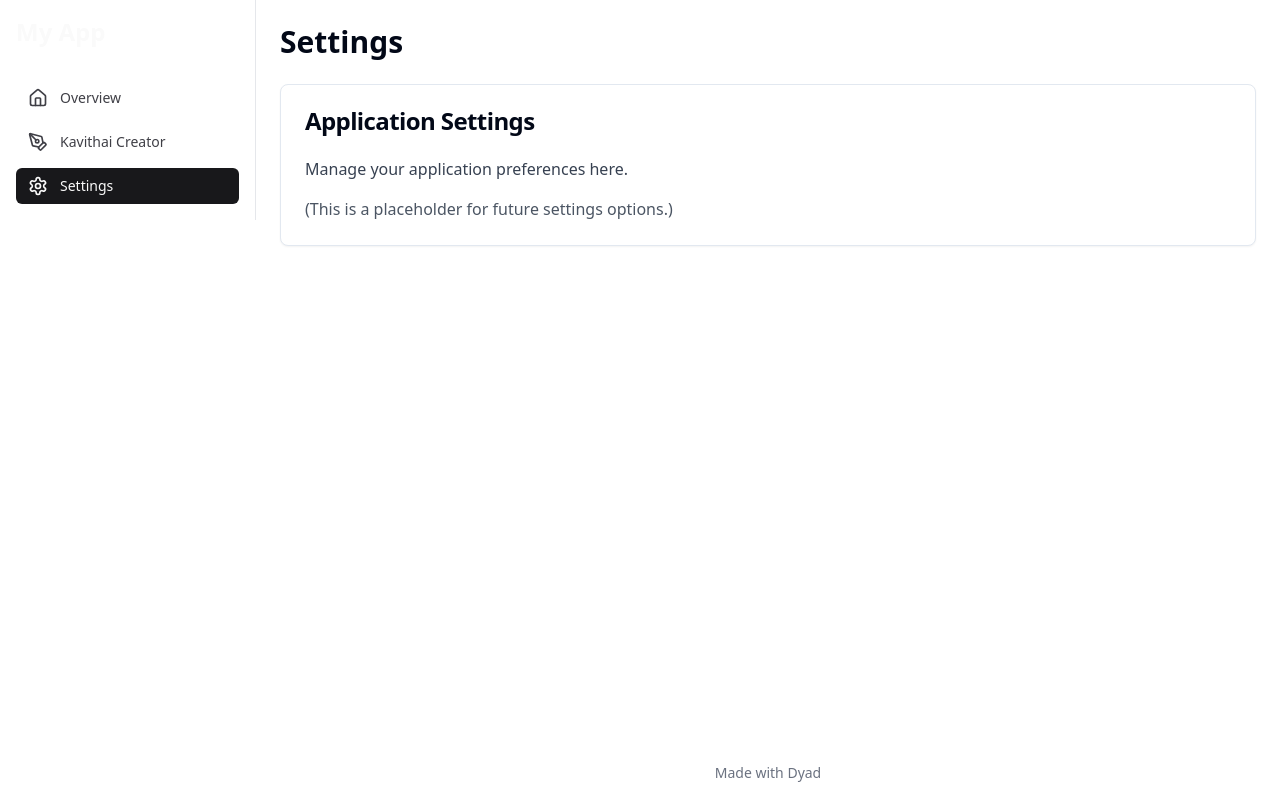
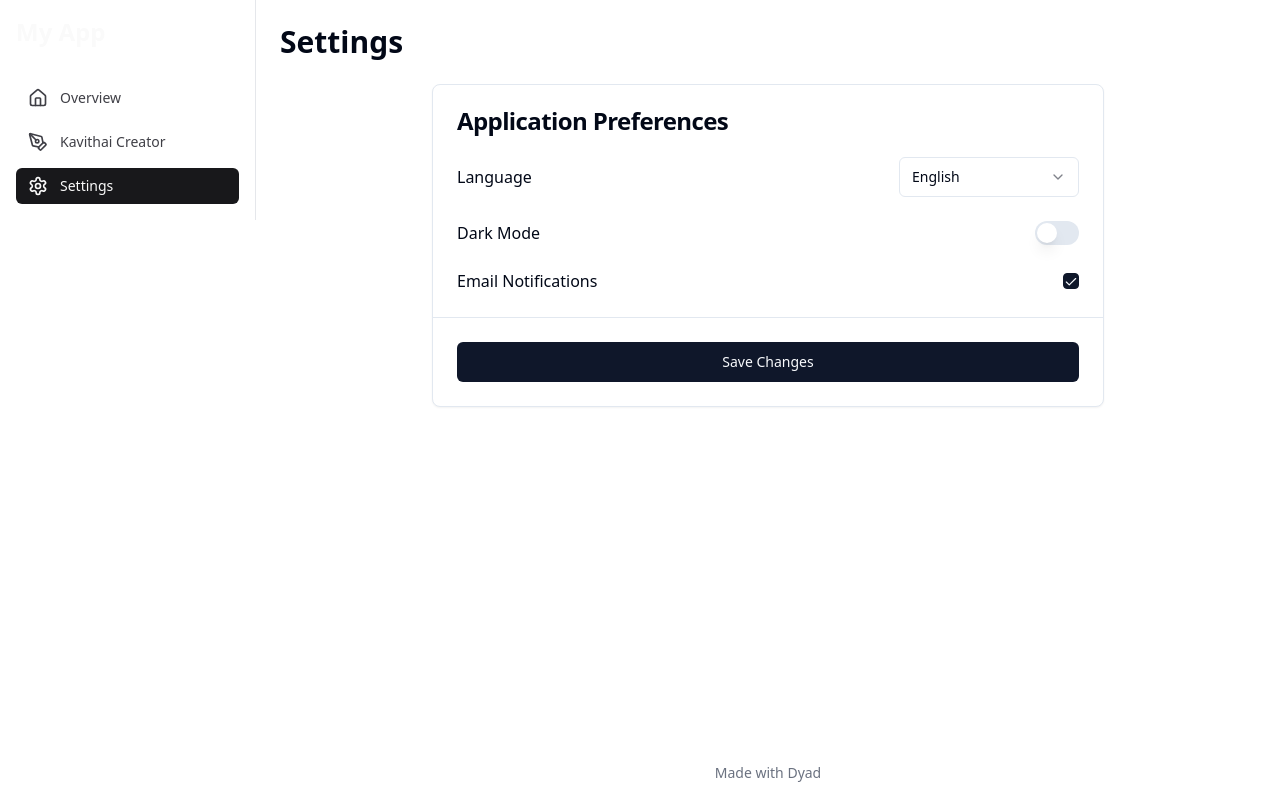
Before and after one commit to Joshikaa-R-5926/kavithai, a React (Vite) app: page /dashboard/settings in a window 1280 px wide. Built offline with nearby package versions, Linux system fonts and the light colour scheme.

Commit message:
[dyad] Added configuration options to the settings page - wrote 1 file(s)

```diff
--- a/src/pages/SettingsPage.tsx
+++ b/src/pages/SettingsPage.tsx
@@ -1,24 +1,74 @@
 "use client";
 
-import React from "react";
-import { Card, CardContent, CardHeader, CardTitle } from "@/components/ui/card";
+import React, { useState } from "react";
+import { Card, CardContent, CardHeader, CardTitle, CardFooter } from "@/components/ui/card";
+import { Label } from "@/components/ui/label";
+import { Select, SelectContent, SelectItem, SelectTrigger, SelectValue } from "@/components/ui/select";
+import { Switch } from "@/components/ui/switch";
+import { Checkbox } from "@/components/ui/checkbox";
+import { Button } from "@/components/ui/button";
+import { showSuccess } from "@/utils/toast";
 
 const SettingsPage = () => {
+  const [language, setLanguage] = useState<string>("english");
+  const [darkMode, setDarkMode] = useState<boolean>(false);
+  const [emailNotifications, setEmailNotifications] = useState<boolean>(true);
+
+  const handleSaveChanges = () => {
+    console.log("Saving settings:", { language, darkMode, emailNotifications });
+    showSuccess("Settings saved successfully!");
+    // In a real app, you would send these settings to a backend or update a global state/context.
+  };
+
   return (
     <div className="p-6">
       <h1 className="text-3xl font-bold mb-6">Settings</h1>
-      <Card>
+      <Card className="w-full max-w-2xl mx-auto">
         <CardHeader>
-          <CardTitle>Application Settings</CardTitle>
+          <CardTitle>Application Preferences</CardTitle>
         </CardHeader>
-        <CardContent>
-          <p className="text-gray-700 dark:text-gray-300">
-            Manage your application preferences here.
-          </p>
-          <p className="mt-4 text-gray-600 dark:text-gray-400">
-            (This is a placeholder for future settings options.)
-          </p>
+        <CardContent className="space-y-6">
+          {/* Language Setting */}
+          <div className="flex items-center justify-between">
+            <Label htmlFor="language-select" className="text-base">Language</Label>
+            <Select value={language} onValueChange={setLanguage}>
+              <SelectTrigger id="language-select" className="w-[180px]">
+                <SelectValue placeholder="Select a language" />
+              </SelectTrigger>
+              <SelectContent>
+                <SelectItem value="english">English</SelectItem>
+                <SelectItem value="tamil">Tamil</SelectItem>
+                <SelectItem value="spanish">Spanish</SelectItem>
+                <SelectItem value="french">French</SelectItem>
+              </SelectContent>
+            </Select>
+          </div>
+
+          {/* Theme Setting */}
+          <div className="flex items-center justify-between">
+            <Label htmlFor="dark-mode-switch" className="text-base">Dark Mode</Label>
+            <Switch
+              id="dark-mode-switch"
+              checked={darkMode}
+              onCheckedChange={setDarkMode}
+            />
+          </div>
+
+          {/* Email Notifications Setting */}
+          <div className="flex items-center justify-between">
+            <Label htmlFor="email-notifications-checkbox" className="text-base">Email Notifications</Label>
+            <Checkbox
+              id="email-notifications-checkbox"
+              checked={emailNotifications}
+              onCheckedChange={(checked) => setEmailNotifications(checked as boolean)}
+            />
+          </div>
         </CardContent>
+        <CardFooter className="border-t p-6">
+          <Button onClick={handleSaveChanges} className="w-full">
+            Save Changes
+          </Button>
+        </CardFooter>
       </Card>
     </div>
   );
```
